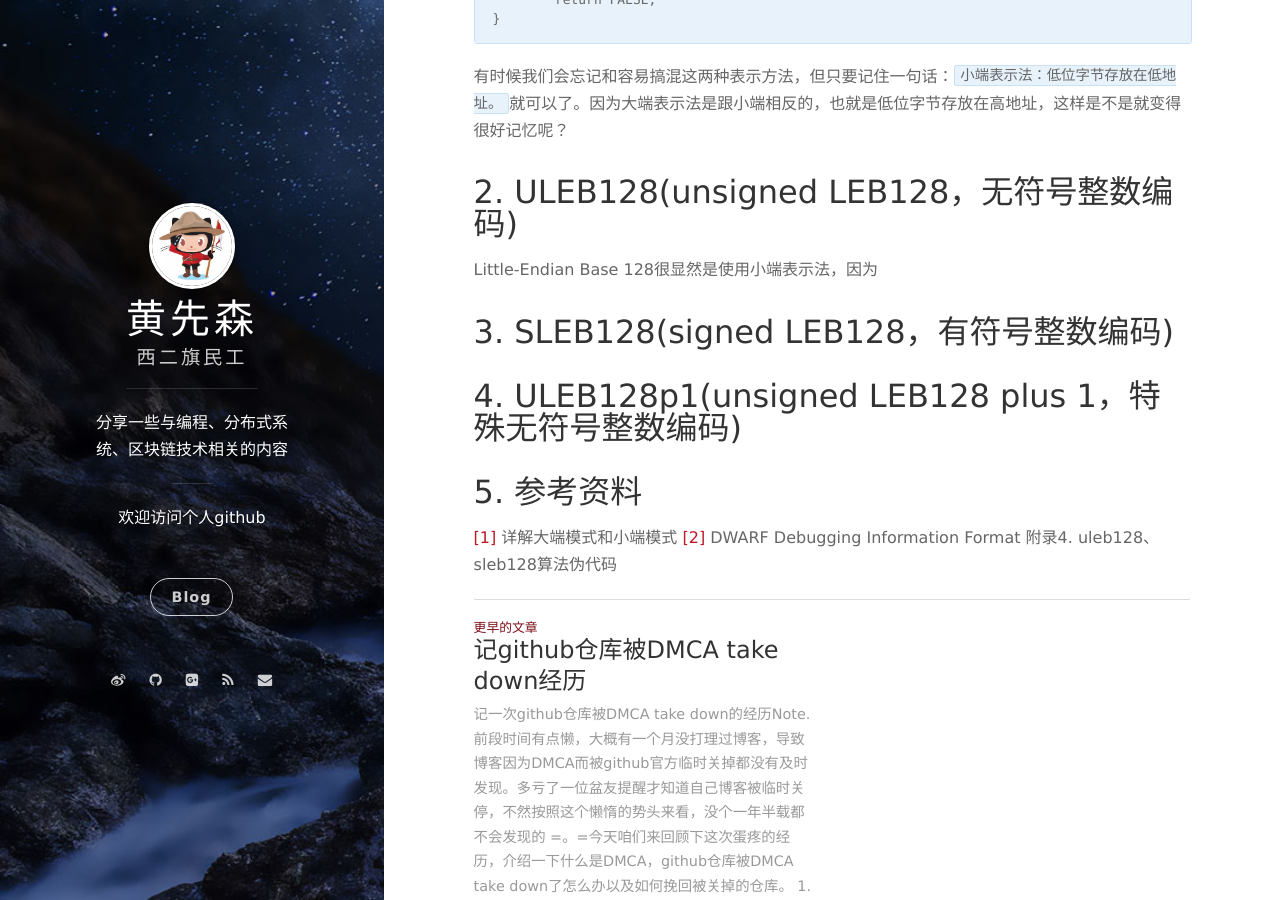
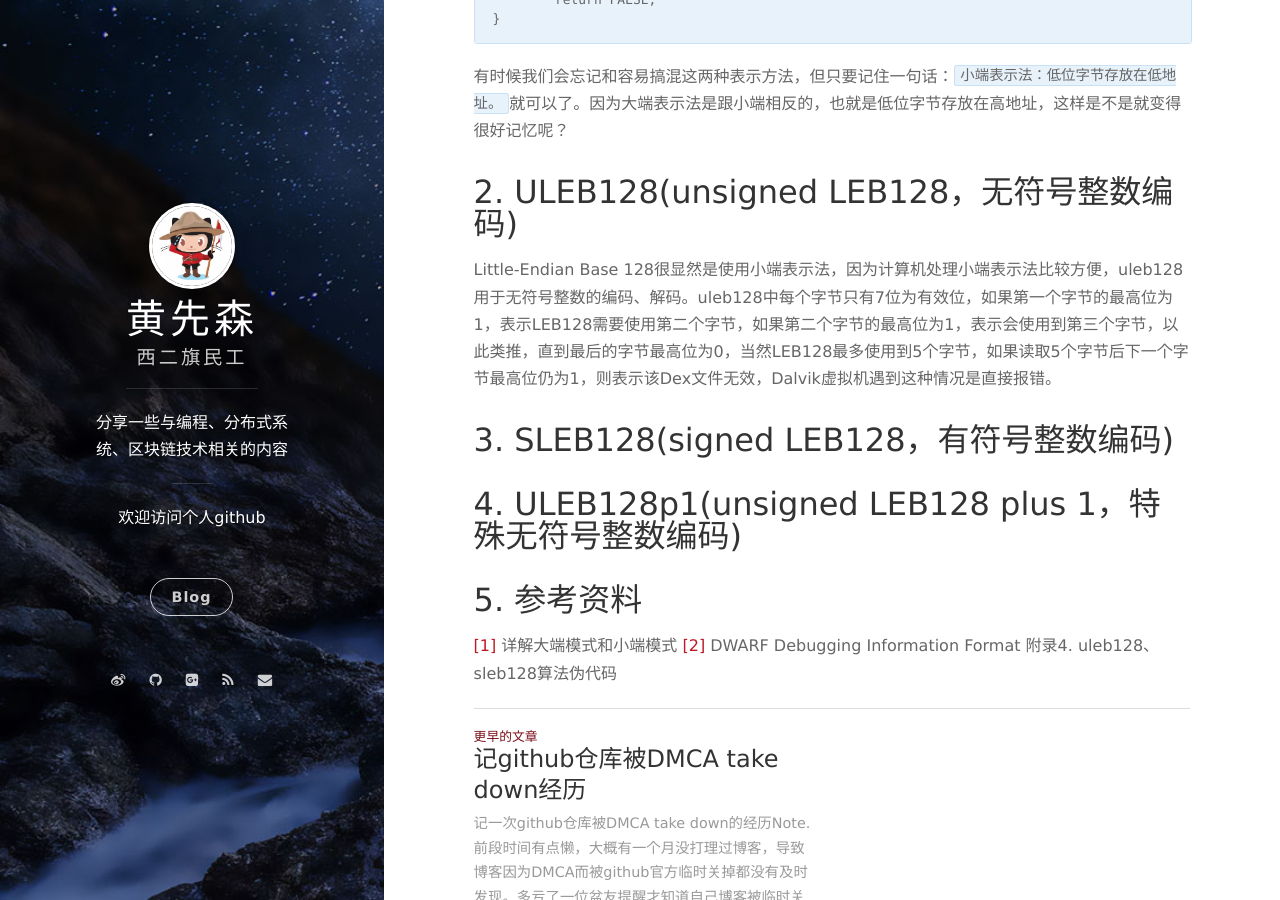
Before and after one commit to berryjam/berryjam.github.io, a Jekyll site: the page built from _posts/2019-09-01-LEB128(Little-Endian Base 128)格式介绍.md, in a window 1280 px wide and 900 px high, scrolled down 1920 px. Built offline with Jekyll 4.4.1, drawn with Linux system fonts in a browser that asks for light colours; nearby versions of some CDN libraries; comment, search, counter and statistics services are not loaded.

Commit message:
Update 2019-09-01-LEB128(Little-Endian Base 128)格式介绍.md

```diff
--- a/_posts/2019-09-01-LEB128(Little-Endian Base 128)格式介绍.md
+++ b/_posts/2019-09-01-LEB128(Little-Endian Base 128)格式介绍.md
@@ -66,7 +66,9 @@ BOOL IsBigEndian()
 
 ## 2. ULEB128(unsigned LEB128，无符号整数编码)
 
-Little-Endian Base 128很显然是使用小端表示法，因为
+Little-Endian Base 128很显然是使用小端表示法，因为计算机处理小端表示法比较方便，uleb128用于无符号整数的编码、解码。uleb128中每个字节只有7位为有效位，如果第一个字节的最高位为1，表示LEB128需要使用第二个字节，如果第二个字节的最高位为1，表示会使用到第三个字节，以此类推，直到最后的字节最高位为0，当然LEB128最多使用到5个字节，如果读取5个字节后下一个字节最高位仍为1，则表示该Dex文件无效，Dalvik虚拟机遇到这种情况是直接报错。
+
+
 
 ## 3. SLEB128(signed LEB128，有符号整数编码)
 
```
